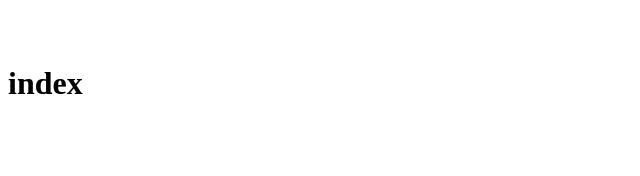
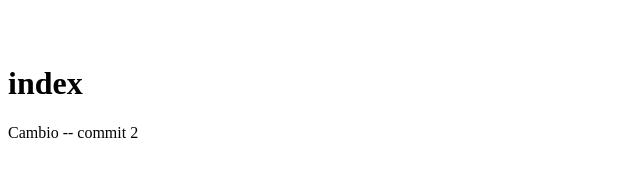
Before and after one commit to javierpaz2000/Git_GitHub, a plain HTML site: page index.html in a window 1280 px wide. Shown: the whole page, without its empty margins (0-640 px from the left). Drawn offline with Linux system fonts and the light colour scheme.

Commit message:
index commit 2

```diff
--- a/index.html
+++ b/index.html
@@ -6,5 +6,6 @@
     <body>
         <br><br>
         <h1>index</h1>
+        <p>Cambio -- commit 2</p>
     </body>
 </html>
```
